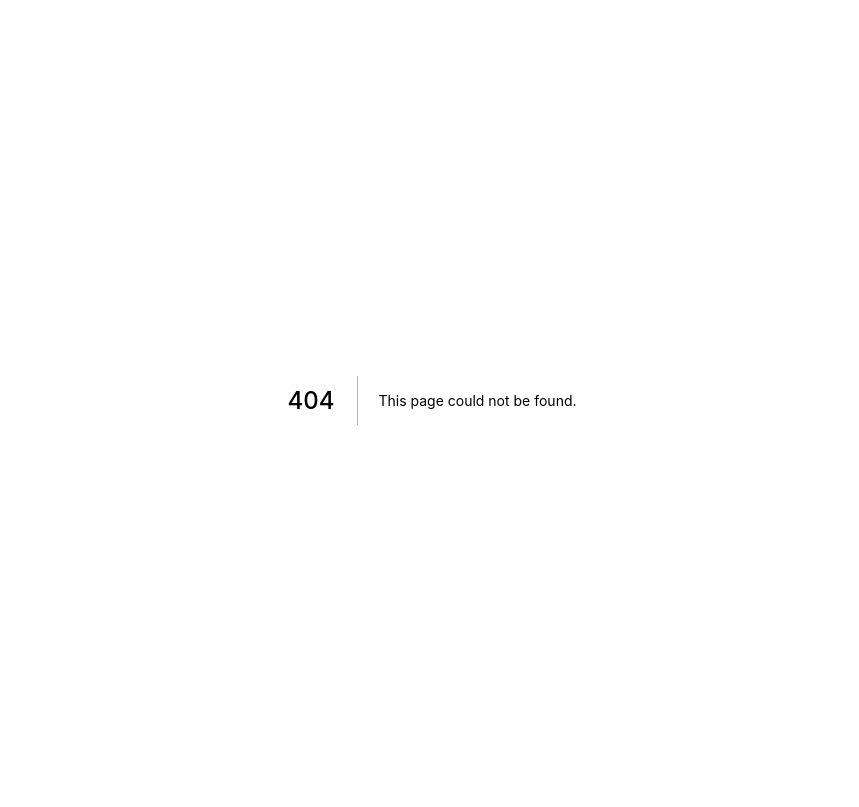
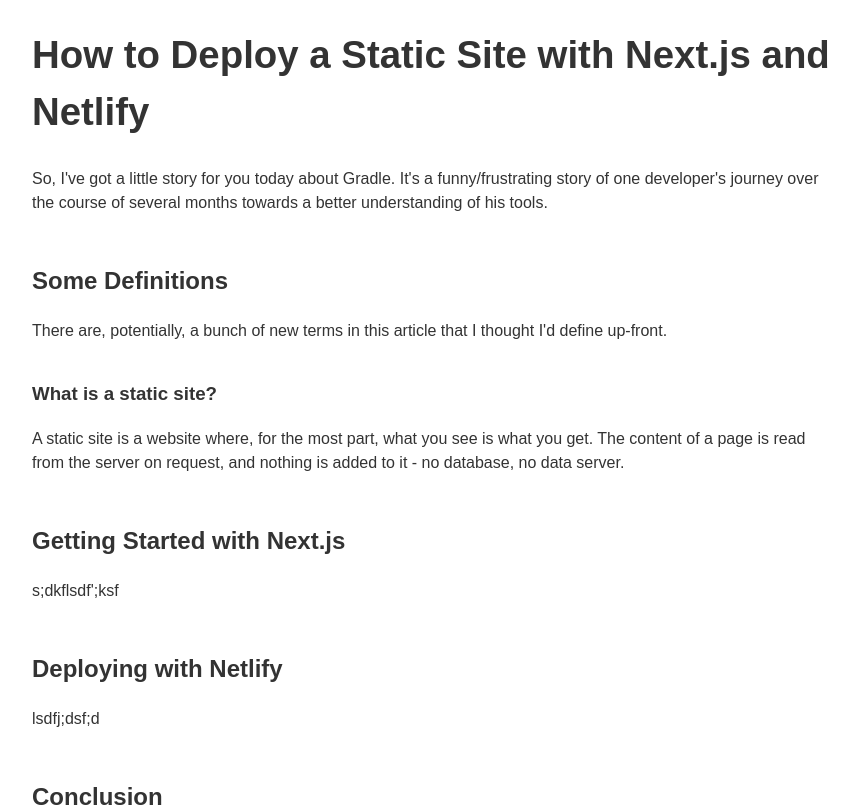
Before and after one commit to kyle-hall/website, a Next.js app: page /posts/deploy-static-site-with-next-and-netlify in a window 1280 px wide. Before the commit this address had no page. Shown: the top 807 px of the page, without its empty margins (208-1067 px from the left). Built offline with nearby package versions, Linux system fonts and the light colour scheme.

Commit message:
add start of new post and link to it

```diff
--- /dev/null
+++ b/pages/posts/deploy-static-site-with-next-and-netlify.js
@@ -0,0 +1,46 @@
+import BlogLayout from '../../components/BlogLayout'
+import blogStyles from '../../common/blogPostStyles'
+
+const Post = props => (
+  <BlogLayout>
+    <div style={blogStyles.containerStyle}>
+      <h1 style={{ fontFamily: ['Montserrat', 'sans-serif'], fontSize: '3vw' }}>
+        How to Deploy a Static Site with Next.js and Netlify
+      </h1>
+      <p className='intro' style={blogStyles.contentStyle}>
+        So, I've got a little story for you today about Gradle. It's a funny/frustrating story of
+        one developer's journey over the course of several months towards a better understanding of
+        his tools.
+      </p>
+      <article>
+        <section>
+          <h2 style={blogStyles.headerStyles}>Some Definitions</h2>
+          <p style={blogStyles.contentStyle}>
+            There are, potentially, a bunch of new terms in this article that I thought I'd define
+            up-front.
+          </p>
+          <h3 style={blogStyles.headerStyles}>What is a static site?</h3>
+          <p style={blogStyles.contentStyle}>
+            A static site is a website where, for the most part, what you see is what you get. The
+            content of a page is read from the server on request, and nothing is added to it - no
+            database, no data server.
+          </p>
+        </section>
+        <section>
+          <h2 style={blogStyles.headerStyles}>Getting Started with Next.js</h2>
+          <p style={blogStyles.contentStyle}>s;dkflsdf';ksf</p>
+        </section>
+        <section>
+          <h2 style={blogStyles.headerStyles}>Deploying with Netlify</h2>
+          <p style={blogStyles.contentStyle}>lsdfj;dsf;d</p>
+        </section>
+        <section>
+          <h2 style={blogStyles.headerStyles}>Conclusion</h2>
+          <p style={blogStyles.contentStyle}>lkksdjf;asjdfljkas</p>
+        </section>
+      </article>
+    </div>
+  </BlogLayout>
+)
+
+export default Post
```
Also changed, not shown: pages/blog.js (+16 -22 lines).
